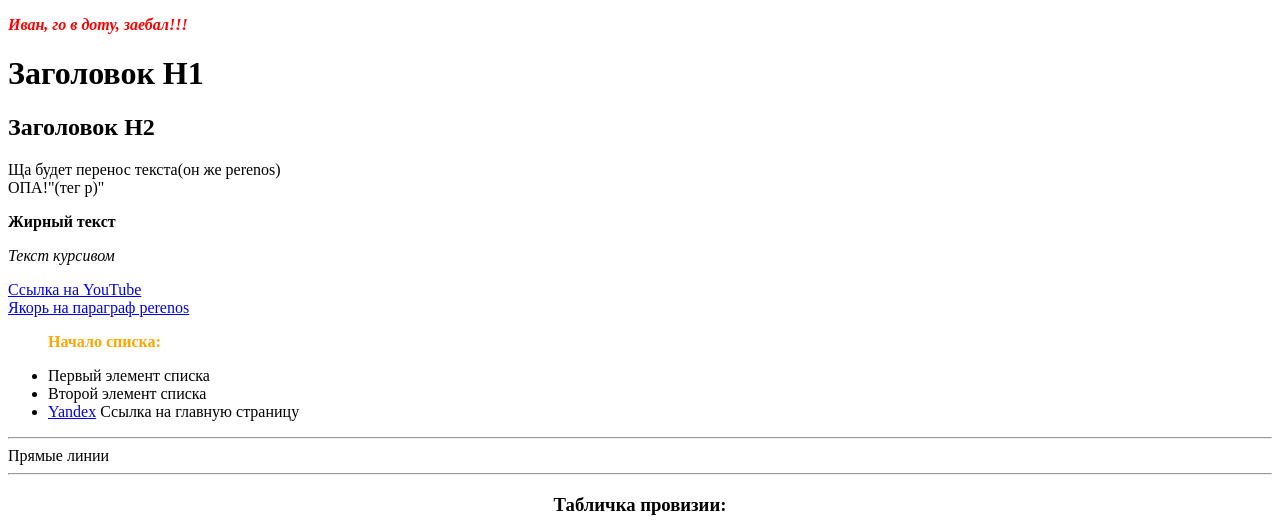
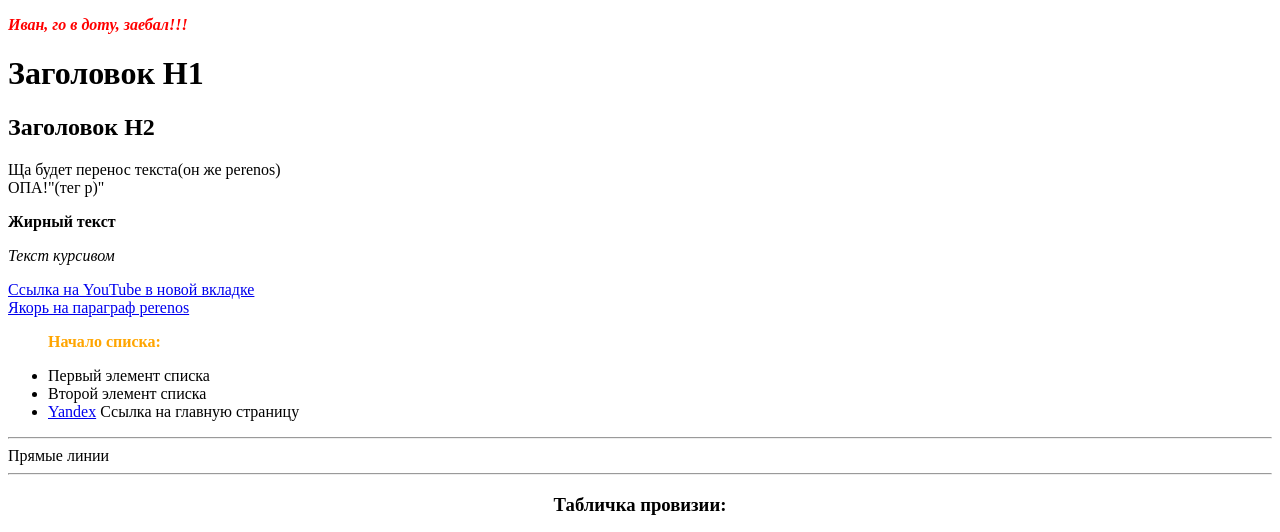
Before and after one commit to skalf1/html, a plain HTML site: page index.html in a window 1280 px wide. Shown: the top 532 px of the page. Drawn offline with Linux system fonts and the light colour scheme.

Commit message:
Update index.html

```diff
--- a/index.html
+++ b/index.html
@@ -15,7 +15,7 @@
     <p id="perenos">Ща будет перенос текста(он же perenos) <br> ОПА!"(тег p)"</p>
     <p><b>Жирный текст</b></p>
     <p><em>Текст курсивом</em></p>
-    <a href="https://youtu.be/NEbMhFlP0FA">Ссылка на YouTube</a>
+    <a href="https://youtu.be/NEbMhFlP0FA" target="_blank">Ссылка на YouTube в новой вкладке</a>
     <br>
     <a href="#perenos">Якорь на параграф perenos</a>
 
```
